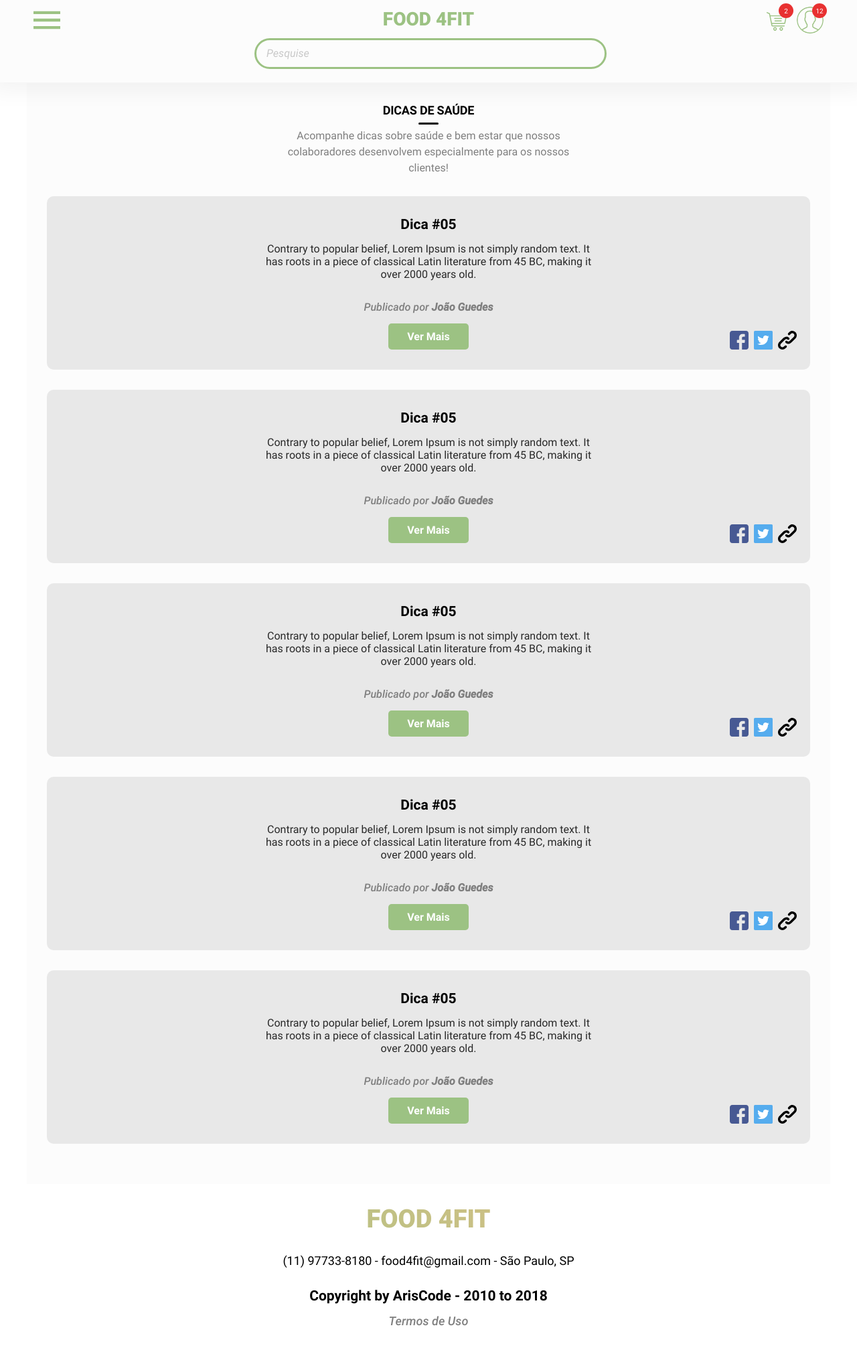
After one commit to ArisCodeOFC/Food4FITWeb, a PHP site: page /view/dicas-de-saude.php in a window 1280 px wide. The commit adds this page. Shown: the whole page at 67% size. Run offline with PHP 8.4, Linux system fonts and the light colour scheme.

Commit message:
Página de Dicas de Saúde e criação de um arquivo CSS para as animações keyframe.

```diff
--- a/assets/css/font-style.css
+++ b/assets/css/font-style.css
@@ -32,7 +32,7 @@ h1, h2, h3, h4, h5, h6, a, span, p, i, blockquote{
 	src: url('../fonts/Roboto-Light.ttf');
 }
 @font-face{
-	font-family: "Roboto LightItalic";
+	font-family: "Roboto Light Italic";
 	src: url('../fonts/Roboto-LightItalic.ttf');
 }
 @font-face{
--- /dev/null
+++ b/assets/css/keyframes.css
@@ -0,0 +1,137 @@
+/* ANIMAÇÕES */
+@-webkit-keyframes fadeIn{
+	from{
+    	opacity: 0;
+  	}
+ 	to{
+    	opacity: 1;
+  	}
+}
+@keyframes fadeIn {
+  	from {
+    	opacity: 0;
+  	}
+  	to{
+    	opacity: 1;
+  	}
+}
+.fadeIn {
+ 	-webkit-animation-name: fadeIn; animation-name: fadeIn;
+}
+@-webkit-keyframes fadeInDown{
+	from{
+    	opacity: 0;
+    	-webkit-transform: translate3d(0, -100%, 0); transform: translate3d(0, -100%, 0);
+  	}
+  	to{
+    	opacity: 1;
+    	-webkit-transform: translate3d(0, 0, 0); transform: translate3d(0, 0, 0);
+   	}
+}
+@keyframes fadeInDown{
+  	from{
+    	opacity: 0;
+    	-webkit-transform: translate3d(0, -100%, 0); transform: translate3d(0, -100%, 0);
+  	}
+  	to{
+    	opacity: 1;
+    	-webkit-transform: translate3d(0, 0, 0); transform: translate3d(0, 0, 0);
+  	}
+}
+.fadeInDown{
+	-webkit-animation-name: fadeInDown; animation-name: fadeInDown;
+}
+@-webkit-keyframes fadeInUp{
+  	from{
+    	opacity: 0;
+    	-webkit-transform: translate3d(0, 100%, 0); transform: translate3d(0, 100%, 0);
+  	}
+  	to{
+  		opacity: 1;
+    	-webkit-transform: translate3d(0, 0, 0); transform: translate3d(0, 0, 0);
+	}
+}
+@keyframes fadeInUp{
+  	from{
+    	opacity: 0;
+    	-webkit-transform: translate3d(0, 50px, 0); transform: translate3d(0, 50px, 0);
+  	}
+  	to{
+    	opacity: 1;
+   		-webkit-transform: translate3d(0, 0, 0); transform: translate3d(0, 0, 0);
+  	}
+}
+.fadeInUp{
+  	-webkit-animation-name: fadeInUp;
+    animation-name: fadeInUp;
+  	transition-duration: 200ms ease-out;
+}
+@-webkit-keyframes fadeInLeft {
+  from {
+    opacity: 0;
+    -webkit-transform: translate3d(-100%, 0, 0);
+    transform: translate3d(-100%, 0, 0);
+  }
+
+  to {
+    opacity: 1;
+    -webkit-transform: translate3d(0, 0, 0);
+    transform: translate3d(0, 0, 0);
+  }
+}
+
+@keyframes fadeInLeft {
+  from {
+    opacity: 0;
+    -webkit-transform: translate3d(-100%, 0, 0);
+    transform: translate3d(-100%, 0, 0);
+  }
+
+  to {
+    opacity: 1;
+    -webkit-transform: translate3d(0, 0, 0);
+    transform: translate3d(0, 0, 0);
+  }
+}
+
+.fadeInLeft {
+  -webkit-animation-name: fadeInLeft;
+  animation-name: fadeInLeft;
+}
+.animate{
+	-webkit-animation-duration: 1s; animation-duration: 1s;
+	-webkit-animation-fill-mode: both; animation-fill-mode: both;
+}
+.animate.infinite {
+	-webkit-animation-iteration-count: infinite; animation-iteration-count: infinite;
+}
+.animate.delay-1s {
+	-webkit-animation-delay: 1s; animation-delay: 1s;
+}
+.animate.delay-2s {
+	-webkit-animation-delay: 2s; animation-delay: 2s;
+}
+.animate.delay-3s {
+	-webkit-animation-delay: 3s; animation-delay: 3s;
+}
+.animate.fast {
+	-webkit-animation-duration: 800ms; animation-duration: 800ms;
+}
+.animate.faster {
+	-webkit-animation-duration: 500ms; animation-duration: 500ms;
+}
+.animate.slow {
+	-webkit-animation-duration: 2s; animation-duration: 2s;
+}
+.animate.slower {
+  	-webkit-animation-duration: 3s; animation-duration: 3s;
+}
+@media (prefers-reduced-motion) {
+  	.animate{
+	    -webkit-animation: unset !important;
+        animation: unset !important;
+	    -webkit-transition: none !important;
+        transition: none !important;
+  	}
+}
+/*==========================================*/
--- /dev/null
+++ b/assets/css/saude.css
@@ -0,0 +1,40 @@
+.health-tricks-block{
+    width: 100%;
+    height: auto;
+    box-sizing: border-box;
+    border: 30px solid #FCFCFC;
+    display: flex;
+    flex-direction: column;
+    align-items: flex-start;
+}
+.health-tricks-card{
+    width: 100%;
+    height: auto;
+    border-radius: 10px;
+    background-color: #E8E8E8;
+    position: relative;
+    margin-bottom: 30px;
+
+}
+.health-tricks-card h2{
+    font-size: 21px;
+    font-family: "Roboto Bold";
+    color: #000;
+    text-align: center;
+}
+.health-tricks-card p{
+    width: 80%;
+    max-width: 500px;
+    text-align: center;
+    font-size: 16px;
+    font-family: "Roboto Regular";
+    color: #282828;
+    margin: 0 auto;
+}
+.health-tricks-card-publishedby{
+    font-family: "Roboto Medium Italic";
+    font-size: 16px;
+    text-align: center;
+    display: block;
+    color: #7F7F7F;
+}
--- a/assets/css/stylesheet.css
+++ b/assets/css/stylesheet.css
@@ -58,6 +58,7 @@ box-shadow: 0px 25px 56px -13px rgba(0,0,0,0.37);
 	color: #000;
 	padding: 30px;
 	text-align: center;
+    margin: 0 auto;
 	padding-bottom: 0px;
 }
 #page-title::after{
@@ -70,6 +71,19 @@ box-shadow: 0px 25px 56px -13px rgba(0,0,0,0.37);
 	border-radius: 30px;
 	background-color: #000;
 	margin-top: 8px;
+}
+#page-subtitle{
+    width: 90%;
+    max-width: 460px;
+    height: auto;
+    text-align: center;
+    color: #7F7F7F;
+    font-family: "Roboto Regular";
+    font-weight: normal;
+    font-size: 16px;
+    line-height: 24px;
+    margin: 0 auto;
+    margin-top: 5px;
 }
 /*==========================================*/
 
@@ -236,7 +250,9 @@ box-shadow: 0px 25px 56px -13px rgba(0,0,0,0.37);
 	font-size: 38px;
 	font-family: "Roboto Black";
 	text-align: center;
-	color: #000;
+	background: -webkit-linear-gradient(45deg, #9CC283, #EDBF85);
+    -webkit-background-clip: text;
+    -webkit-text-fill-color: transparent;
 }
 #footer-flat-content p{
 	/*Descrição no rodapé*/
@@ -252,6 +268,16 @@ box-shadow: 0px 25px 56px -13px rgba(0,0,0,0.37);
 	font-family: "Roboto Bold";
 	text-align: center;
 	color: #000;
+}
+#footer-flat-content a{
+    /*Termos de Uso*/
+	display: block;
+	font-size: 18px;
+	font-family: "Roboto Medium Italic";
+	text-align: center;
+    margin: 0 auto;
+	color: #7f7f7f;
+    text-decoration: none;
 }
 /*==========================================*/
 
@@ -1149,105 +1175,21 @@ input[type=radio]{
 }
 /*==========================================*/
 
-/* ANIMAÇÕES */
-@-webkit-keyframes fadeIn{
-	from{
-    	opacity: 0;
-  	}
- 	to{
-    	opacity: 1;
-  	}
+/*BARRA DE REDES SOCIAIS*/
+.social-bar{
+	width: 100px;
+	height: 28px;
+	display: flex;
+	flex-direction: row;
+	justify-content: space-between;
+	align-items: center;
+	position: absolute;
+	bottom: 30px;
+	right: 20px;
 }
-@keyframes fadeIn {
-  	from {
-    	opacity: 0;
-  	}
-  	to{
-    	opacity: 1;
-  	}
-}
-.fadeIn {
- 	-webkit-animation-name: fadeIn; animation-name: fadeIn;
-}
-@-webkit-keyframes fadeInDown{
-	from{
-    	opacity: 0;
-    	-webkit-transform: translate3d(0, -100%, 0); transform: translate3d(0, -100%, 0);
-  	}
-  	to{
-    	opacity: 1;
-    	-webkit-transform: translate3d(0, 0, 0); transform: translate3d(0, 0, 0);
-   	}
-}
-@keyframes fadeInDown{
-  	from{
-    	opacity: 0;
-    	-webkit-transform: translate3d(0, -100%, 0); transform: translate3d(0, -100%, 0);
-  	}
-  	to{
-    	opacity: 1;
-    	-webkit-transform: translate3d(0, 0, 0); transform: translate3d(0, 0, 0);
-  	}
-}
-.fadeInDown{
-	-webkit-animation-name: fadeInDown; animation-name: fadeInDown;
-}
-@-webkit-keyframes fadeInUp{
-  	from{
-    	opacity: 0;
-    	-webkit-transform: translate3d(0, 100%, 0); transform: translate3d(0, 100%, 0);
-  	}
-  	to{
-  		opacity: 1;
-    	-webkit-transform: translate3d(0, 0, 0); transform: translate3d(0, 0, 0);
-	}
-}
-@keyframes fadeInUp{
-  	from{
-    	opacity: 0;
-    	-webkit-transform: translate3d(0, 50px, 0); transform: translate3d(0, 50px, 0);
-  	}
-  	to{
-    	opacity: 1;
-   		-webkit-transform: translate3d(0, 0, 0); transform: translate3d(0, 0, 0);
-  	}
-}
-.fadeInUp{
-  	-webkit-animation-name: fadeInUp; animation-name: fadeInUp;
-  	transition-duration: 200ms ease-out;
-}
-.animate{
-	-webkit-animation-duration: 1s; animation-duration: 1s;
-	-webkit-animation-fill-mode: both; animation-fill-mode: both;
-}
-.animate.infinite {
-	-webkit-animation-iteration-count: infinite; animation-iteration-count: infinite;
-}
-.animate.delay-1s {
-	-webkit-animation-delay: 1s; animation-delay: 1s;
-}
-.animate.delay-2s {
-	-webkit-animation-delay: 2s; animation-delay: 2s;
-}
-.animate.delay-3s {
-	-webkit-animation-delay: 3s; animation-delay: 3s;
-}
-.animate.fast {
-	-webkit-animation-duration: 800ms; animation-duration: 800ms;
-}
-.animate.faster {
-	-webkit-animation-duration: 500ms; animation-duration: 500ms;
-}
-.animate.slow {
-	-webkit-animation-duration: 2s; animation-duration: 2s;
-}
-.animate.slower {
-  	-webkit-animation-duration: 3s; animation-duration: 3s;
-}
-@media (prefers-reduced-motion) {
-  	.animate{
-	    -webkit-animation: unset !important; animation: unset !important;
-	    -webkit-transition: none !important; transition: none !important;
-  	}
+.social-bar img{
+	width: 28px;
+	height: 28px;
+	display: block;
 }
 /*==========================================*/
--- a/view/carrinho-endereco.php
+++ b/view/carrinho-endereco.php
@@ -9,6 +9,7 @@
 	<link rel="stylesheet" href="assets/css/stylesheet.css">
 	<link rel="stylesheet" href="assets/css/mobile-stylesheet.css">
 	<link rel="stylesheet" href="assets/css/font-style.css">
+    <link rel="stylesheet" href="assets/css/keyframes.css">
     <link rel="stylesheet" href="assets/css/carrinho.css">
 	<script src="assets/js/jquery-3.3.1.min.js"></script>
 	<script src="assets/js/scripts.js"></script>
--- a/view/carrinho-pagamento.php
+++ b/view/carrinho-pagamento.php
@@ -9,6 +9,7 @@
 	<link rel="stylesheet" href="assets/css/stylesheet.css">
 	<link rel="stylesheet" href="assets/css/mobile-stylesheet.css">
 	<link rel="stylesheet" href="assets/css/font-style.css">
+    <link rel="stylesheet" href="assets/css/keyframes.css">
     <link rel="stylesheet" href="assets/css/carrinho.css">
 	<script src="assets/js/jquery-3.3.1.min.js"></script>
 	<script src="assets/js/scripts.js"></script>
--- a/view/carrinho.php
+++ b/view/carrinho.php
@@ -9,6 +9,7 @@
 	<link rel="stylesheet" href="assets/css/stylesheet.css">
 	<link rel="stylesheet" href="assets/css/mobile-stylesheet.css">
 	<link rel="stylesheet" href="assets/css/font-style.css">
+    <link rel="stylesheet" href="assets/css/keyframes.css">
     <link rel="stylesheet" href="assets/css/carrinho.css">
 	<script src="assets/js/jquery-3.3.1.min.js"></script>
 	<script src="assets/js/scripts.js"></script>
--- a/view/components/footer.html
+++ b/view/components/footer.html
@@ -1,7 +1,8 @@
-<footer id="footer-flat">
+<footer id="footer-flat animate fadeInUp">
 	<div id="footer-flat-content">
-		<span class="padding-top-60px padding-bottom-30px">FOOD 4FIT</span>
+		<span class="padding-top-30px padding-bottom-30px">FOOD 4FIT</span>
 		<p>(11) 97733-8180  -  food4fit@gmail.com  -  São Paulo, SP</p>
-		<b class="padding-top-30px padding-bottom-60px">Copyright by ArisCode - 2010 to 2018</b>
+		<b class="padding-top-30px padding-bottom-15px">Copyright by ArisCode - 2010 to 2018</b>
+        <a href="" class="padding-bottom-30px">Termos de Uso</a>
 	</div>
 </footer>
--- a/view/components/navbar.html
+++ b/view/components/navbar.html
@@ -38,7 +38,7 @@
 	<div class="sidebar-separator"></div>
 	<ul class="sidebar-left-list padding-left-30px">
 		<li><a href="">Publicações</a></li>
-		<li><a href="">Dicas de Saúde</a></li>
+		<li><a href="dicas-de-saude.php">Dicas de Saúde</a></li>
 		<li><a href="">Personal Fitness</a></li>
 	</ul>
 	<div id="sidebar-left-close">
--- a/view/contato.php
+++ b/view/contato.php
@@ -9,6 +9,7 @@
 	<link rel="stylesheet" href="assets/css/stylesheet.css">
 	<link rel="stylesheet" href="assets/css/mobile-stylesheet.css">
 	<link rel="stylesheet" href="assets/css/font-style.css">
+    <link rel="stylesheet" href="assets/css/keyframes.css">
 	<link rel="stylesheet" href="assets/css/contato.css">
 	<script src="assets/js/jquery-3.3.1.min.js"></script>
 	<script src="assets/js/scripts.js"></script>
@@ -17,7 +18,7 @@
 	<?php require_once("components/navbar.html"); ?><!-- BARRA DE NAVEGAÇÃO VIA PHP -->
 	<section class="main"><!-- CONTAINER-MÃE DO SITE -->
         <h2 id='page-title' class="margin-left-auto margin-right-auto">ENTRE EM CONTATO</h2>
-        <div class="form-generic width-small margin-left-auto margin-right-auto margin-top-30px" >
+        <div class="form-generic width-small margin-left-auto margin-right-auto margin-top-30px animate slow fadeInDown">
             <form class="form-generic-content">
                 <label for="txtnome" class="label-generic">Nome:</label>
                 <input id='txtnome' name="txtnome" class="input-generic">
--- /dev/null
+++ b/view/dicas-de-saude.php
@@ -0,0 +1,96 @@
+<!DOCTYPE html>
+<html>
+<head>
+	<meta charset="utf-8">
+	<meta http-equiv="X-UA-Compatible" content="IE=edge">
+	<meta name="viewport" content="width=device-width, initial-scale=1.0">
+	<title>Food 4fit</title>
+	<link rel="icon" type="image/png" href="assets/images/icons/favicon.png"/>
+	<link rel="stylesheet" href="assets/css/stylesheet.css">
+	<link rel="stylesheet" href="assets/css/mobile-stylesheet.css">
+	<link rel="stylesheet" href="assets/css/font-style.css">
+    <link rel="stylesheet" href="assets/css/keyframes.css">
+    <link rel="stylesheet" href="assets/css/saude.css">
+	<script src="assets/js/jquery-3.3.1.min.js"></script>
+	<script src="assets/js/scripts.js"></script>
+</head>
+<body>
+	<?php require_once("components/navbar.html"); ?><!-- BARRA DE NAVEGAÇÃO VIA PHP -->
+	<section class="main"><!-- CONTAINER-MÃE DO SITE -->
+        <h2 id="page-title">DICAS DE SAÚDE</h2>
+        <p id="page-subtitle">Acompanhe dicas sobre saúde e bem estar que nossos colaboradores desenvolvem especialmente para os nossos clientes!</p>
+        <article class="health-tricks-block">
+            <div class="health-tricks-card">
+                <h2 class="padding-top-30px">Dica #05</h2>
+                <p class="padding-top-15px">Contrary to popular belief, Lorem Ipsum is not simply random text. It has roots in a piece of classical Latin literature from 45 BC, making it over 2000 years old.</p>
+                <span class="health-tricks-card-publishedby padding-top-30px padding-bottom-15px">Publicado por <b>João Guedes</b></span>
+                <div class="btn-generic animate fadeInUp margin-bottom-30px margin-left-auto margin-right-auto">
+                    <span>Ver Mais</span>
+                </div>
+                <div class="social-bar animate fadeInUp">
+                    <img src="assets/images/icons/facebook-color.svg" alt="Facebook">
+                    <img src="assets/images/icons/twitter-color.svg" alt="Twitter">
+                    <img src="assets/images/icons/share.svg" alt="Link Compartilhável">
+                </div>
+            </div>
+
+            <div class="health-tricks-card">
+                <h2 class="padding-top-30px">Dica #05</h2>
+                <p class="padding-top-15px">Contrary to popular belief, Lorem Ipsum is not simply random text. It has roots in a piece of classical Latin literature from 45 BC, making it over 2000 years old.</p>
+                <span class="health-tricks-card-publishedby padding-top-30px padding-bottom-15px">Publicado por <b>João Guedes</b></span>
+                <div class="btn-generic animate fadeInUp margin-bottom-30px margin-left-auto margin-right-auto">
+                    <span>Ver Mais</span>
+                </div>
+                <div class="social-bar animate fadeInUp">
+                    <img src="assets/images/icons/facebook-color.svg" alt="Facebook">
+                    <img src="assets/images/icons/twitter-color.svg" alt="Twitter">
+                    <img src="assets/images/icons/share.svg" alt="Link Compartilhável">
+                </div>
+            </div>
+
+            <div class="health-tricks-card">
+                <h2 class="padding-top-30px">Dica #05</h2>
+                <p class="padding-top-15px">Contrary to popular belief, Lorem Ipsum is not simply random text. It has roots in a piece of classical Latin literature from 45 BC, making it over 2000 years old.</p>
+                <span class="health-tricks-card-publishedby padding-top-30px padding-bottom-15px">Publicado por <b>João Guedes</b></span>
+                <div class="btn-generic animate fadeInUp margin-bottom-30px margin-left-auto margin-right-auto">
+                    <span>Ver Mais</span>
+                </div>
+                <div class="social-bar animate fadeInUp">
+                    <img src="assets/images/icons/facebook-color.svg" alt="Facebook">
+                    <img src="assets/images/icons/twitter-color.svg" alt="Twitter">
+                    <img src="assets/images/icons/share.svg" alt="Link Compartilhável">
+                </div>
+            </div>
+
+            <div class="health-tricks-card">
+                <h2 class="padding-top-30px">Dica #05</h2>
+                <p class="padding-top-15px">Contrary to popular belief, Lorem Ipsum is not simply random text. It has roots in a piece of classical Latin literature from 45 BC, making it over 2000 years old.</p>
+                <span class="health-tricks-card-publishedby padding-top-30px padding-bottom-15px">Publicado por <b>João Guedes</b></span>
+                <div class="btn-generic animate fadeInUp margin-bottom-30px margin-left-auto margin-right-auto">
+                    <span>Ver Mais</span>
+                </div>
+                <div class="social-bar animate fadeInUp">
+                    <img src="assets/images/icons/facebook-color.svg" alt="Facebook">
+                    <img src="assets/images/icons/twitter-color.svg" alt="Twitter">
+                    <img src="assets/images/icons/share.svg" alt="Link Compartilhável">
+                </div>
+            </div>
+
+            <div class="health-tricks-card">
+                <h2 class="padding-top-30px">Dica #05</h2>
+                <p class="padding-top-15px">Contrary to popular belief, Lorem Ipsum is not simply random text. It has roots in a piece of classical Latin literature from 45 BC, making it over 2000 years old.</p>
+                <span class="health-tricks-card-publishedby padding-top-30px padding-bottom-15px">Publicado por <b>João Guedes</b></span>
+                <div class="btn-generic animate fadeInUp margin-bottom-30px margin-left-auto margin-right-auto">
+                    <span>Ver Mais</span>
+                </div>
+                <div class="social-bar animate fadeInUp">
+                    <img src="assets/images/icons/facebook-color.svg" alt="Facebook">
+                    <img src="assets/images/icons/twitter-color.svg" alt="Twitter">
+                    <img src="assets/images/icons/share.svg" alt="Link Compartilhável">
+                </div>
+            </div>
+        </article>
+	</section>
+	<?php require_once("components/footer.html"); ?><!-- RODAPÉ VIA PHP -->
+</body>
+</html>
--- a/view/meu-perfil.php
+++ b/view/meu-perfil.php
@@ -9,6 +9,7 @@
 	<link rel="stylesheet" href="assets/css/stylesheet.css">
 	<link rel="stylesheet" href="assets/css/mobile-stylesheet.css">
 	<link rel="stylesheet" href="assets/css/font-style.css">
+    <link rel="stylesheet" href="assets/css/keyframes.css">
 	<link rel="stylesheet" href="assets/css/perfil.css">
 	<script src="assets/js/jquery-3.3.1.min.js"></script>
 	<script src="assets/js/scripts.js"></script>
--- a/view/montar-prato.php
+++ b/view/montar-prato.php
@@ -9,6 +9,7 @@
 	<link rel="stylesheet" href="assets/css/stylesheet.css">
 	<link rel="stylesheet" href="assets/css/mobile-stylesheet.css">
 	<link rel="stylesheet" href="assets/css/font-style.css">
+    <link rel="stylesheet" href="assets/css/keyframes.css">
 	<link rel="stylesheet" href="assets/css/montar-prato.css">
 	<script src="assets/js/jquery-3.3.1.min.js"></script>
 	<script src="assets/js/jquery-ui.min.js"></script>
--- a/view/prato.php
+++ b/view/prato.php
@@ -9,6 +9,7 @@
 	<link rel="stylesheet" href="assets/css/stylesheet.css">
 	<link rel="stylesheet" href="assets/css/mobile-stylesheet.css">
 	<link rel="stylesheet" href="assets/css/font-style.css">
+    <link rel="stylesheet" href="assets/css/keyframes.css">
     <link rel="stylesheet" href="assets/css/prato.css">
 	<script src="assets/js/jquery-3.3.1.min.js"></script>
 	<script src="assets/js/scripts.js"></script>
--- a/view/promocoes.php
+++ b/view/promocoes.php
@@ -9,6 +9,7 @@
 	<link rel="stylesheet" href="assets/css/stylesheet.css">
 	<link rel="stylesheet" href="assets/css/mobile-stylesheet.css">
 	<link rel="stylesheet" href="assets/css/font-style.css">
+    <link rel="stylesheet" href="assets/css/keyframes.css">
 	<link rel="stylesheet" href="assets/css/prato.css">
 	<script src="assets/js/jquery-3.3.1.min.js"></script>
 	<script src="assets/js/scripts.js"></script>
--- a/view/sobre.php
+++ b/view/sobre.php
@@ -9,6 +9,7 @@
 	<link rel="stylesheet" href="assets/css/stylesheet.css">
 	<link rel="stylesheet" href="assets/css/mobile-stylesheet.css">
 	<link rel="stylesheet" href="assets/css/font-style.css">
+    <link rel="stylesheet" href="assets/css/keyframes.css">
 	<script src="assets/js/jquery-3.3.1.min.js"></script>
 	<script src="assets/js/scripts.js"></script>
 </head>
--- a/view/todos-os-pratos.php
+++ b/view/todos-os-pratos.php
@@ -9,6 +9,7 @@
 	<link rel="stylesheet" href="assets/css/stylesheet.css">
 	<link rel="stylesheet" href="assets/css/mobile-stylesheet.css">
 	<link rel="stylesheet" href="assets/css/font-style.css">
+    <link rel="stylesheet" href="assets/css/keyframes.css">
 	<link rel="stylesheet" href="assets/css/prato.css">
 	<script src="assets/js/jquery-3.3.1.min.js"></script>
 	<script src="assets/js/scripts.js"></script>
```
Also changed, not shown: assets/css/prato.css (+0 -12 lines).
